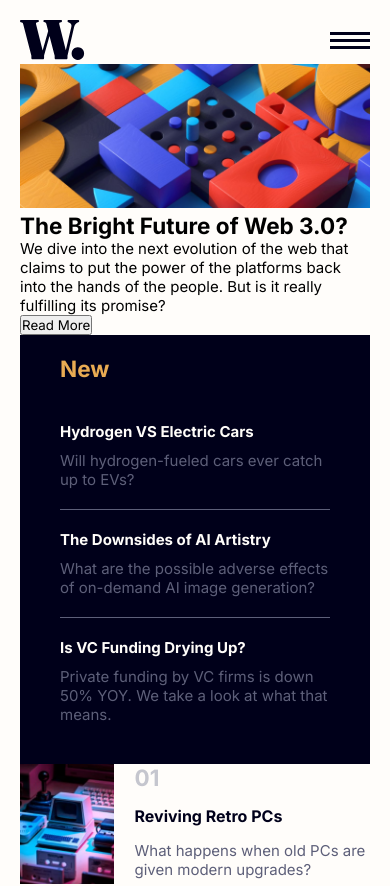
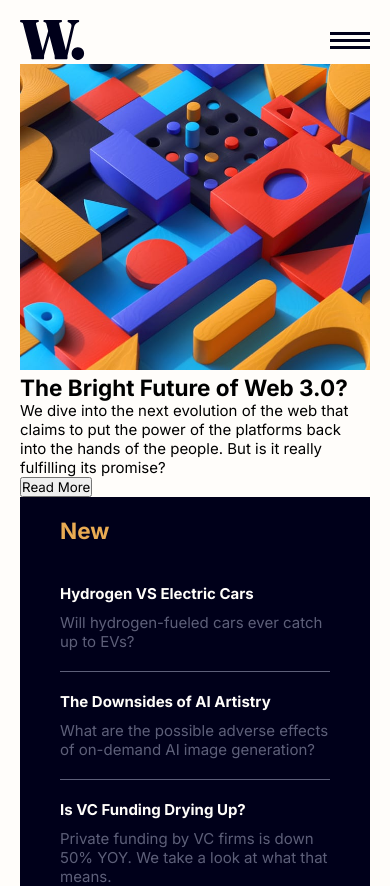
Before and after one commit to Heph-zibah/news-homepage-reactjs, a React (Create React App) app: page / in a window 390 px wide. Shown: the top 886 px of the page. Built offline with nearby package versions, Linux system fonts and the light colour scheme; the HTML template or start-up script is replaced by a standard one.

Commit message:
update the logic for image

```diff
--- a/src/components/Hero/Hero.jsx
+++ b/src/components/Hero/Hero.jsx
@@ -6,10 +6,10 @@ const Hero = () => {
     <>
      <section className='hero__container'>
         {trending.map((item) => {
-            const {id, img, altText, topic, text} = item
+            const {id, img, mobile, altText, topic, text} = item
             return <div key={id} className='hero__wrapper'>
-                <img src={img} alt={altText} />
-                <div>
+                <img src={window.innerWidth < 800 ? mobile : img} alt={altText} />
+                <div className='hero__info'>
                     <h1>{topic}</h1>
                     <div>
                         <p>{text}</p>
```
